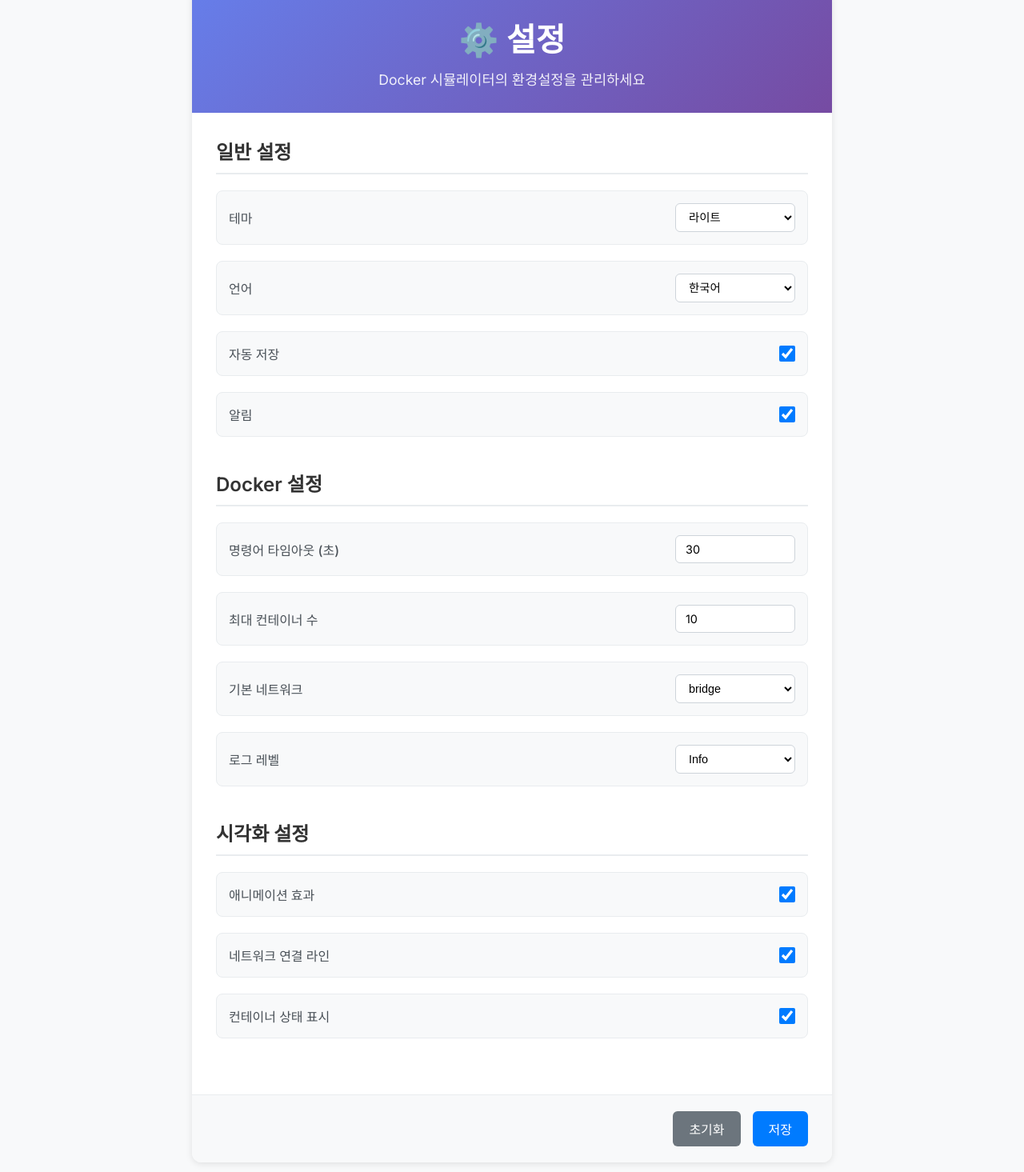
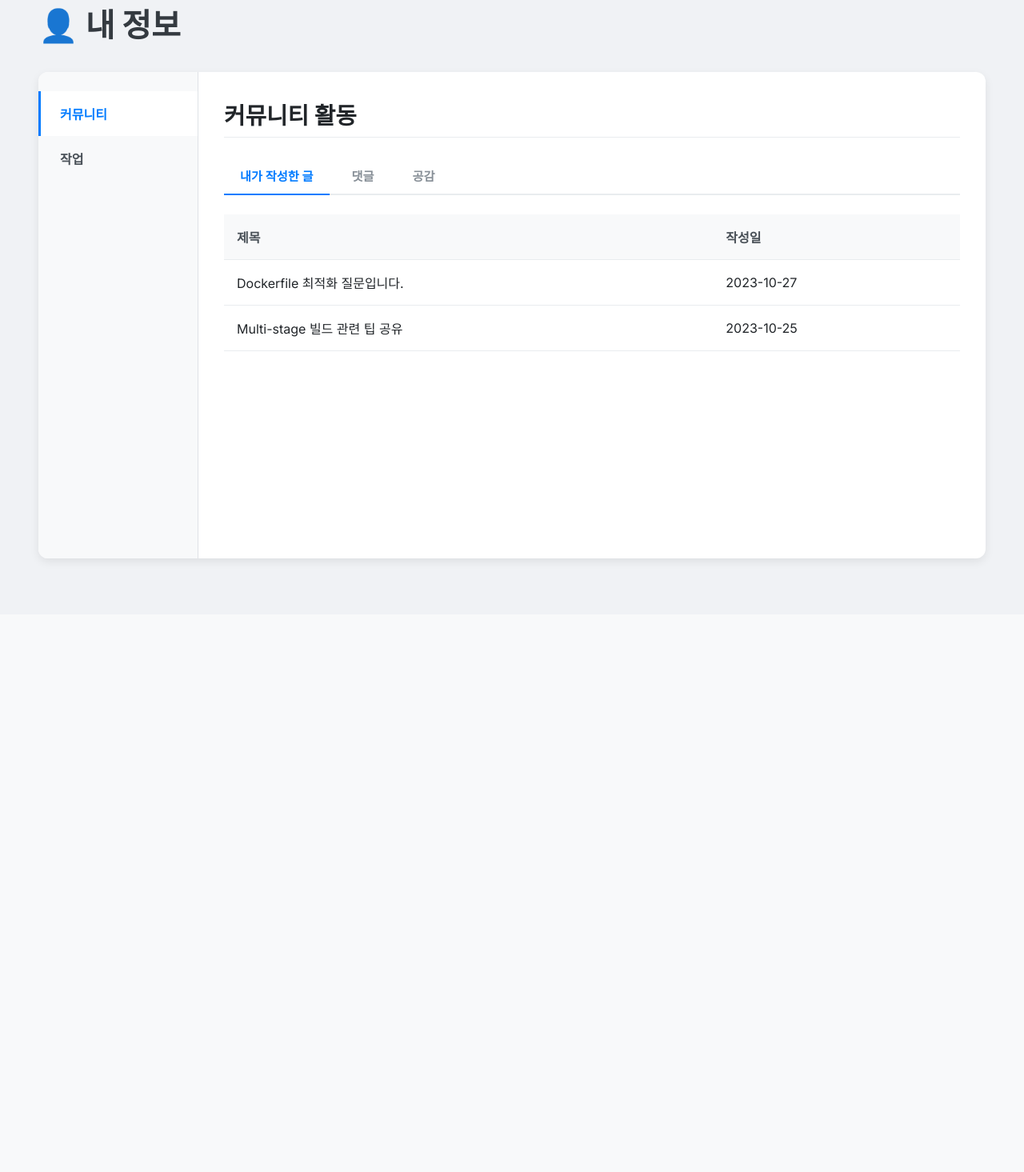
Before and after one commit to DockerSim/dockersim-fe, a Next.js app: page /settings in a window 1280 px wide. Shown: the part 105-1570 px from the top of the page at 80% size. After the commit the page ends 873 px from the top, so only its background shows below. Built offline with nearby package versions, Linux system fonts and the light colour scheme.

Commit message:
내 정보 페이지 제작

```diff
--- a/src/app/settings/page.tsx
+++ b/src/app/settings/page.tsx
@@ -1,200 +1,105 @@
 'use client'
 
-import React, { useState } from 'react'
-import '../../styles/Settings.css'
+import React, { useState } from 'react';
+import Sidebar from '../../components/Sidebar';
+import '../../styles/Settings.css';
+
+// 더미 데이터
+const dummyPosts = [
+  { id: 1, title: 'Dockerfile 최적화 질문입니다.', date: '2023-10-27' },
+  { id: 2, title: 'Multi-stage 빌드 관련 팁 공유', date: '2023-10-25' },
+];
+const dummyComments = [
+  { id: 1, content: '좋은 정보 감사합니다!', postTitle: 'Multi-stage 빌드 관련 팁 공유', date: '2023-10-26' },
+];
+const dummyLikes = [
+  { id: 1, title: 'Docker Compose 사용법', author: 'user123', date: '2023-10-24' },
+];
+const dummyWorks = [
+  { id: 1, name: 'My Web App', description: 'Nginx + React + Node.js 스택', lastModified: '2023-10-20' },
+  { id: 2, name: 'Data Processing Pipeline', description: 'Python과 Redis를 이용한 데이터 처리', lastModified: '2023-10-15' },
+];
 
 export default function SettingsPage() {
-  const [settings, setSettings] = useState({
-    theme: 'light',
-    language: 'ko',
-    autoSave: true,
-    notifications: true,
-    dockerTimeout: 30,
-    maxContainers: 10,
-    defaultNetwork: 'bridge',
-    logLevel: 'info'
-  })
+  const [activeTab, setActiveTab] = useState('community'); // 기본 탭을 'community'로 변경
+  const [activeCommunityTab, setActiveCommunityTab] = useState('my-posts');
 
-  const handleSettingChange = (key: string, value: any) => {
-    setSettings(prev => ({
-      ...prev,
-      [key]: value
-    }))
-  }
-
-  const handleSave = () => {
-    localStorage.setItem('dockersim_settings', JSON.stringify(settings))
-    alert('설정이 저장되었습니다!')
-  }
-
-  const handleReset = () => {
-    if (confirm('모든 설정을 초기화하시겠습니까?')) {
-      setSettings({
-        theme: 'light',
-        language: 'ko',
-        autoSave: true,
-        notifications: true,
-        dockerTimeout: 30,
-        maxContainers: 10,
-        defaultNetwork: 'bridge',
-        logLevel: 'info'
-      })
+  const renderContent = () => {
+    switch (activeTab) {
+      case 'community':
+        return (
+          <CommunitySettings
+            activeTab={activeCommunityTab}
+            setActiveTab={setActiveCommunityTab}
+          />
+        );
+      case 'works':
+        return <WorkSettings />;
+      default:
+        return (
+            <CommunitySettings
+              activeTab={activeCommunityTab}
+              setActiveTab={setActiveCommunityTab}
+            />
+        );
     }
-  }
+  };
 
   return (
-    <div className="settings-page">
-      <div className="settings-container">
-        <div className="settings-header">
-          <h1>⚙️ 설정</h1>
-          <p>Docker 시뮬레이터의 환경설정을 관리하세요</p>
-        </div>
-
-        <div className="settings-content">
-          {/* 일반 설정 */}
-          <div className="settings-section">
-            <h2>일반 설정</h2>
-            <div className="setting-group">
-              <div className="setting-item">
-                <label>테마</label>
-                <select
-                  value={settings.theme}
-                  onChange={(e) => handleSettingChange('theme', e.target.value)}
-                >
-                  <option value="light">라이트</option>
-                  <option value="dark">다크</option>
-                  <option value="auto">자동</option>
-                </select>
-              </div>
-
-              <div className="setting-item">
-                <label>언어</label>
-                <select
-                  value={settings.language}
-                  onChange={(e) => handleSettingChange('language', e.target.value)}
-                >
-                  <option value="ko">한국어</option>
-                  <option value="en">English</option>
-                  <option value="ja">日本語</option>
-                </select>
-              </div>
-
-              <div className="setting-item">
-                <label>자동 저장</label>
-                <input
-                  type="checkbox"
-                  checked={settings.autoSave}
-                  onChange={(e) => handleSettingChange('autoSave', e.target.checked)}
-                />
-              </div>
-
-              <div className="setting-item">
-                <label>알림</label>
-                <input
-                  type="checkbox"
-                  checked={settings.notifications}
-                  onChange={(e) => handleSettingChange('notifications', e.target.checked)}
-                />
-              </div>
-            </div>
+    <div className="settings-layout">
+      <div className="settings-main-content">
+        <h1 className="settings-main-title">👤 내 정보</h1>
+        <div className="settings-container">
+          <div className="settings-menu">
+            <button className={activeTab === 'community' ? 'active' : ''} onClick={() => setActiveTab('community')}>커뮤니티</button>
+            <button className={activeTab === 'works' ? 'active' : ''} onClick={() => setActiveTab('works')}>작업</button>
           </div>
-
-          {/* Docker 설정 */}
-          <div className="settings-section">
-            <h2>Docker 설정</h2>
-            <div className="setting-group">
-              <div className="setting-item">
-                <label>명령어 타임아웃 (초)</label>
-                <input
-                  type="number"
-                  value={settings.dockerTimeout}
-                  onChange={(e) => handleSettingChange('dockerTimeout', parseInt(e.target.value))}
-                  min="1"
-                  max="300"
-                />
-              </div>
-
-              <div className="setting-item">
-                <label>최대 컨테이너 수</label>
-                <input
-                  type="number"
-                  value={settings.maxContainers}
-                  onChange={(e) => handleSettingChange('maxContainers', parseInt(e.target.value))}
-                  min="1"
-                  max="100"
-                />
-              </div>
-
-              <div className="setting-item">
-                <label>기본 네트워크</label>
-                <select
-                  value={settings.defaultNetwork}
-                  onChange={(e) => handleSettingChange('defaultNetwork', e.target.value)}
-                >
-                  <option value="bridge">bridge</option>
-                  <option value="host">host</option>
-                  <option value="none">none</option>
-                </select>
-              </div>
-
-              <div className="setting-item">
-                <label>로그 레벨</label>
-                <select
-                  value={settings.logLevel}
-                  onChange={(e) => handleSettingChange('logLevel', e.target.value)}
-                >
-                  <option value="error">Error</option>
-                  <option value="warn">Warning</option>
-                  <option value="info">Info</option>
-                  <option value="debug">Debug</option>
-                </select>
-              </div>
-            </div>
+          <div className="settings-content-area">
+            {renderContent()}
           </div>
-
-          {/* 시각화 설정 */}
-          <div className="settings-section">
-            <h2>시각화 설정</h2>
-            <div className="setting-group">
-              <div className="setting-item">
-                <label>애니메이션 효과</label>
-                <input
-                  type="checkbox"
-                  checked={true}
-                  onChange={() => {}}
-                />
-              </div>
-
-              <div className="setting-item">
-                <label>네트워크 연결 라인</label>
-                <input
-                  type="checkbox"
-                  checked={true}
-                  onChange={() => {}}
-                />
-              </div>
-
-              <div className="setting-item">
-                <label>컨테이너 상태 표시</label>
-                <input
-                  type="checkbox"
-                  checked={true}
-                  onChange={() => {}}
-                />
-              </div>
-            </div>
-          </div>
-        </div>
-
-        <div className="settings-footer">
-          <button className="btn btn-secondary" onClick={handleReset}>
-            초기화
-          </button>
-          <button className="btn btn-primary" onClick={handleSave}>
-            저장
-          </button>
         </div>
       </div>
     </div>
-  )
+  );
 }
+
+// 각 섹션 컴포넌트
+const CommunitySettings = ({ activeTab, setActiveTab }: { activeTab: string, setActiveTab: (tab: string) => void }) => (
+  <div>
+    <h2>커뮤니티 활동</h2>
+    <div className="community-tabs">
+      <button className={activeTab === 'my-posts' ? 'active' : ''} onClick={() => setActiveTab('my-posts')}>내가 작성한 글</button>
+      <button className={activeTab === 'my-comments' ? 'active' : ''} onClick={() => setActiveTab('my-comments')}>댓글</button>
+      <button className={activeTab === 'my-likes' ? 'active' : ''} onClick={() => setActiveTab('my-likes')}>공감</button>
+    </div>
+    <div className="community-content">
+      {activeTab === 'my-posts' && <DataTable data={dummyPosts} headers={['제목', '작성일']} />}
+      {activeTab === 'my-comments' && <DataTable data={dummyComments} headers={['내용', '원문', '작성일']} />}
+      {activeTab === 'my-likes' && <DataTable data={dummyLikes} headers={['제목', '작성자', '공감한 날짜']} />}
+    </div>
+  </div>
+);
+
+const WorkSettings = () => (
+  <div>
+    <h2>저장된 작업</h2>
+    <DataTable data={dummyWorks} headers={['작업 이름', '설명', '최근 수정일']} />
+  </div>
+);
+
+const DataTable = ({ data, headers }: { data: any[], headers: string[] }) => (
+  <table className="data-table">
+    <thead>
+      <tr>
+        {headers.map(h => <th key={h}>{h}</th>)}
+      </tr>
+    </thead>
+    <tbody>
+      {data.map(item => (
+        <tr key={item.id}>
+          {Object.keys(item).filter(key => key !== 'id').map(key => <td key={key}>{item[key]}</td>)}
+        </tr>
+      ))}
+    </tbody>
+  </table>
+);
--- a/src/components/shared/header/Header.tsx
+++ b/src/components/shared/header/Header.tsx
@@ -21,7 +21,7 @@ export default function Header() {
         { href: '/', label: '학습하기', icon: '🎓' },
         { href: '/community', label: '커뮤니티', icon: '💬' },
         { href: '/faq', label: 'FAQ', icon: '❓' },
-        { href: '/settings', label: '설정', icon: '⚙️' }
+        { href: '/settings', label: '내 정보', icon: '👤' }
     ];
 
     const toggleMenu = () => {
--- a/src/styles/Settings.css
+++ b/src/styles/Settings.css
@@ -1,191 +1,120 @@
-.settings-page {
-  min-height: 100vh;
-  background: #f8f9fa;
-  padding: 20px;
+.settings-layout {
+  display: flex;
+  height: 100vh;
+  background-color: #f0f2f5;
+}
+
+.settings-main-content {
+  flex: 1;
+  padding: 2rem 3rem;
+  overflow-y: auto;
+}
+
+.settings-main-title {
+  font-size: 2.5rem;
+  font-weight: 800;
+  color: #343a40;
+  margin-bottom: 2rem;
 }
 
 .settings-container {
-  max-width: 800px;
-  margin: 0 auto;
-  background: white;
+  display: flex;
+  background-color: #fff;
   border-radius: 12px;
-  box-shadow: 0 2px 8px rgba(0, 0, 0, 0.1);
+  box-shadow: 0 4px 12px rgba(0,0,0,0.08);
   overflow: hidden;
+  height: calc(100% - 8rem);
 }
 
-.settings-header {
-  background: linear-gradient(135deg, #667eea 0%, #764ba2 100%);
-  color: white;
-  padding: 30px;
-  text-align: center;
+.settings-menu {
+  width: 200px;
+  background-color: #f8f9fa;
+  border-right: 1px solid #dee2e6;
+  padding: 1.5rem 0;
+  display: flex;
+  flex-direction: column;
 }
 
-.settings-header h1 {
-  margin: 0;
-  font-size: 2.5rem;
-  font-weight: 700;
-  display: flex;
-  align-items: center;
-  justify-content: center;
-  gap: 15px;
+.settings-menu button {
+  background: none;
+  border: none;
+  text-align: left;
+  padding: 1rem 1.5rem;
+  font-size: 1rem;
+  font-weight: 600;
+  color: #495057;
+  cursor: pointer;
+  border-left: 3px solid transparent;
+  transition: all 0.2s ease;
 }
 
-.settings-header p {
-  margin: 10px 0 0 0;
-  font-size: 1.1rem;
-  opacity: 0.9;
+.settings-menu button:hover {
+  background-color: #e9ecef;
 }
 
-.settings-content {
-  padding: 30px;
+.settings-menu button.active {
+  background-color: #fff;
+  color: #007bff;
+  border-left-color: #007bff;
 }
 
-.settings-section {
-  margin-bottom: 40px;
+.settings-content-area {
+  flex: 1;
+  padding: 2rem;
+  overflow-y: auto;
 }
 
-.settings-section h2 {
-  font-size: 1.5rem;
-  font-weight: 600;
-  color: #333;
-  margin-bottom: 20px;
-  padding-bottom: 10px;
+.settings-content-area h2 {
+  font-size: 1.8rem;
+  margin-bottom: 1.5rem;
+  padding-bottom: 0.5rem;
+  border-bottom: 1px solid #e9ecef;
+}
+
+/* Community-specific styles */
+.community-tabs {
+  display: flex;
+  gap: 0.5rem;
+  margin-bottom: 1.5rem;
   border-bottom: 2px solid #e9ecef;
 }
 
-.setting-group {
-  display: grid;
-  gap: 20px;
+.community-tabs button {
+  padding: 0.75rem 1.25rem;
+  border: none;
+  background: none;
+  cursor: pointer;
+  font-size: 0.95rem;
+  font-weight: 600;
+  color: #868e96;
+  border-bottom: 2px solid transparent;
+  margin-bottom: -2px;
 }
 
-.setting-item {
-  display: flex;
-  align-items: center;
-  justify-content: space-between;
-  padding: 15px;
-  background: #f8f9fa;
-  border-radius: 8px;
-  border: 1px solid #e9ecef;
-  transition: all 0.2s ease;
+.community-tabs button.active {
+  color: #007bff;
+  border-bottom-color: #007bff;
 }
 
-.setting-item:hover {
-  background: #e9ecef;
-  border-color: #dee2e6;
+/* Data Table styles */
+.data-table {
+  width: 100%;
+  border-collapse: collapse;
+  margin-top: 1rem;
 }
 
-.setting-item label {
-  font-size: 1rem;
-  font-weight: 500;
-  color: #495057;
-  margin-right: 20px;
+.data-table th, .data-table td {
+  padding: 1rem;
+  text-align: left;
+  border-bottom: 1px solid #e9ecef;
 }
 
-.setting-item select,
-.setting-item input[type="number"] {
-  padding: 8px 12px;
-  border: 1px solid #ced4da;
-  border-radius: 6px;
-  font-size: 0.9rem;
-  min-width: 150px;
-  background: white;
-  transition: border-color 0.2s ease;
+.data-table th {
+  background-color: #f8f9fa;
+  font-weight: 600;
+  color: #495057;
 }
 
-.setting-item select:focus,
-.setting-item input[type="number"]:focus {
-  outline: none;
-  border-color: #007bff;
-  box-shadow: 0 0 0 2px rgba(0, 123, 255, 0.25);
+.data-table tbody tr:hover {
+  background-color: #f1f3f5;
 }
-
-.setting-item input[type="checkbox"] {
-  width: 20px;
-  height: 20px;
-  cursor: pointer;
-  accent-color: #007bff;
-}
-
-.settings-footer {
-  background: #f8f9fa;
-  padding: 20px 30px;
-  border-top: 1px solid #e9ecef;
-  display: flex;
-  justify-content: flex-end;
-  gap: 15px;
-}
-
-.btn {
-  padding: 10px 20px;
-  border: none;
-  border-radius: 6px;
-  font-size: 1rem;
-  font-weight: 500;
-  cursor: pointer;
-  transition: all 0.2s ease;
-  display: flex;
-  align-items: center;
-  gap: 8px;
-}
-
-.btn-primary {
-  background: #007bff;
-  color: white;
-}
-
-.btn-primary:hover {
-  background: #0056b3;
-}
-
-.btn-secondary {
-  background: #6c757d;
-  color: white;
-}
-
-.btn-secondary:hover {
-  background: #545b62;
-}
-
-/* 반응형 디자인 */
-@media (max-width: 768px) {
-  .settings-page {
-    padding: 10px;
-  }
-
-  .settings-header {
-    padding: 20px;
-  }
-
-  .settings-header h1 {
-    font-size: 2rem;
-  }
-
-  .settings-content {
-    padding: 20px;
-  }
-
-  .setting-item {
-    flex-direction: column;
-    align-items: flex-start;
-    gap: 10px;
-  }
-
-  .setting-item label {
-    margin-right: 0;
-  }
-
-  .setting-item select,
-  .setting-item input[type="number"] {
-    width: 100%;
-  }
-
-  .settings-footer {
-    flex-direction: column;
-    gap: 10px;
-  }
-
-  .btn {
-    width: 100%;
-    justify-content: center;
-  }
-}
```
